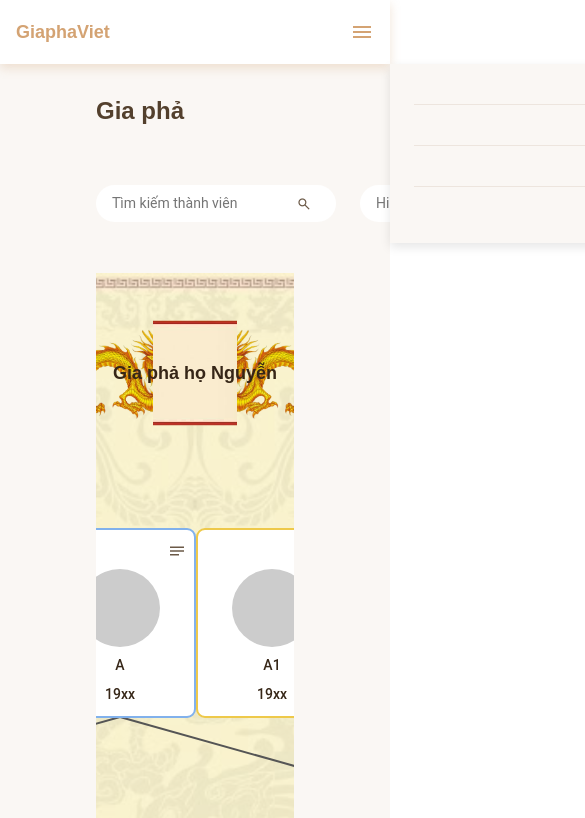
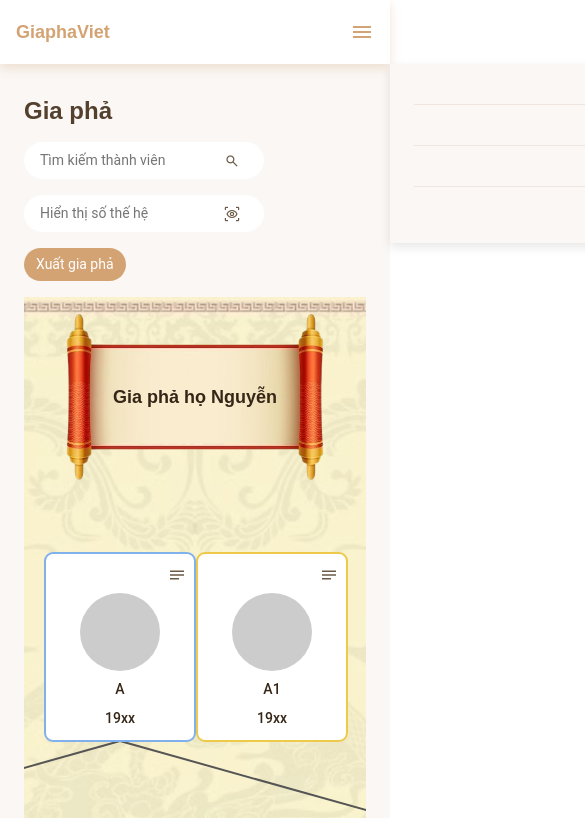
Before and after one commit to hungk4/gia_pha, a React (Create React App) app: page /gia-pha in a window 390 px wide. Shown: the top 818 px of the page, 585 px wide, since content can reach past the window. Built offline with nearby package versions, Linux system fonts and the light colour scheme.

Commit message:
responsive trang gia pha

```diff
--- a/src/components/FamilyTree/FamilyTree.css
+++ b/src/components/FamilyTree/FamilyTree.css
@@ -141,3 +141,9 @@
   border: 1px solid var(--color-light-3);
   cursor: pointer;
 }
+
+@media (max-width: 480px){
+  .dragon {
+    display: none;
+  }
+}
--- a/src/views/client/pages/Gia-pha/Giapha.css
+++ b/src/views/client/pages/Gia-pha/Giapha.css
@@ -13,13 +13,37 @@
 .giapha-container .tool {
   display: flex;
   justify-content: space-between;
-  margin-top: 40px;
-  margin-bottom: 32px;
+  margin-top: 16px;
+  margin-bottom: 16px;
 }
 
 .giapha-container .tool-left {
   display: flex;
   align-items: center;
-  gap: 24px;
+  gap: 8px;
 }
 /* tool-end */
+
+
+@media (max-width: 768px) {
+  .giapha-container {
+    padding: 32px 24px;
+  }
+  .giapha-container .tool {
+    display: flex;
+    flex-direction: column;
+    gap: 16px;
+  }
+  .giapha-container .tool .tool-left{
+    display: flex;
+    flex-direction: column;
+    align-items: flex-start;
+    gap: 16px;
+  }
+}
+
+@media (max-width: 480px) {
+  .giapha-container {
+    padding: 32px 24px;
+  }
+}
--- a/src/views/client/pages/Su-kien/Sukien.css
+++ b/src/views/client/pages/Su-kien/Sukien.css
@@ -196,3 +196,16 @@
   background-color: var(--color-primary-dark);
 }
 /* popup end */
+
+
+@media (max-width: 768px) {
+  .sukien-container {
+    padding: 32px 24px;
+  }
+}
+
+@media (max-width: 480px) {
+  .sukien-container {
+    padding: 32px 12px;
+  }
+}
--- a/src/views/client/pages/Thu-vien/Thuvien.css
+++ b/src/views/client/pages/Thu-vien/Thuvien.css
@@ -2,8 +2,8 @@
   padding: 32px 96px;
 }
 
-.title-page {
-  margin-bottom: 32px;
+.thuvien-container .title-page {
+  margin-bottom: 16px;
   color: var(--color-dark-2);
 }
 
@@ -11,7 +11,7 @@
 .thuvien-container .tool {
   display: flex;
   justify-content: space-between;
-  margin-bottom: 32px;
+  margin-bottom: 24px;
 }
 
 .thuvien-container .tool .tool-left .label-select {
```
